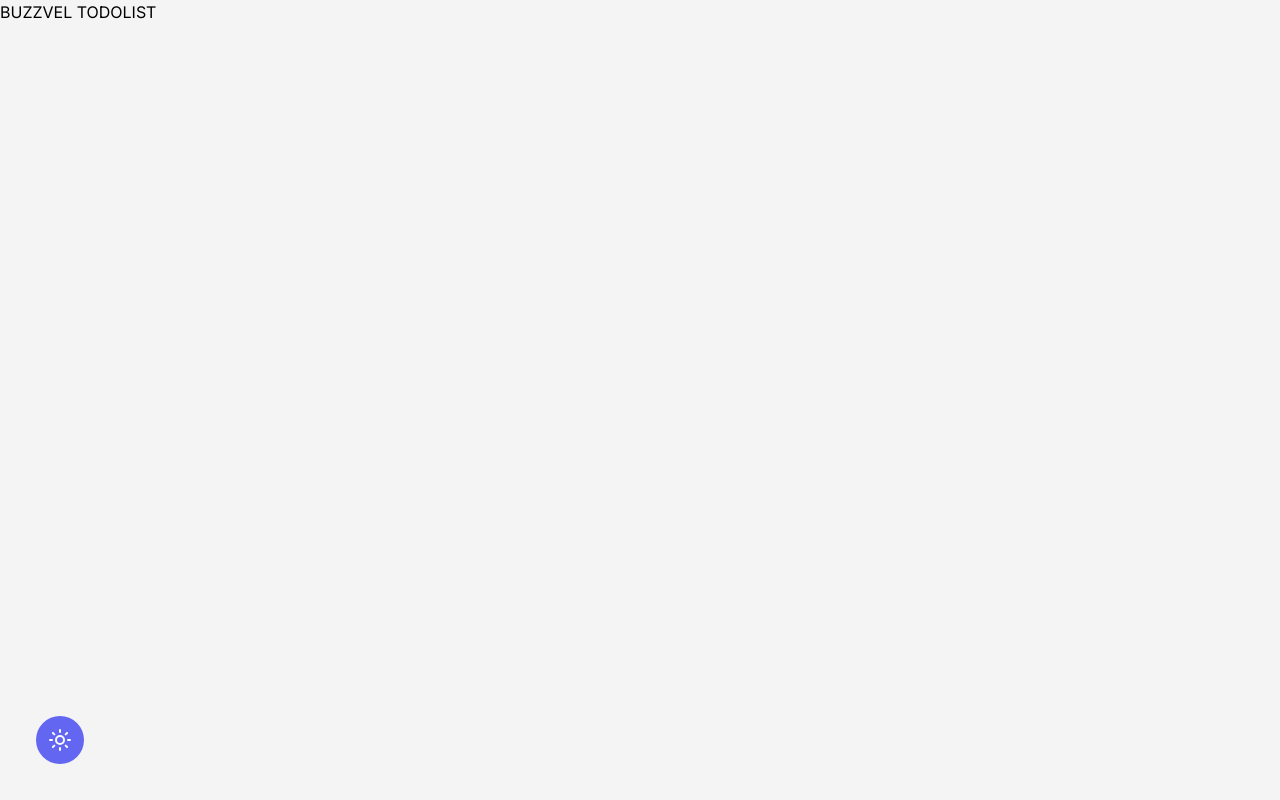
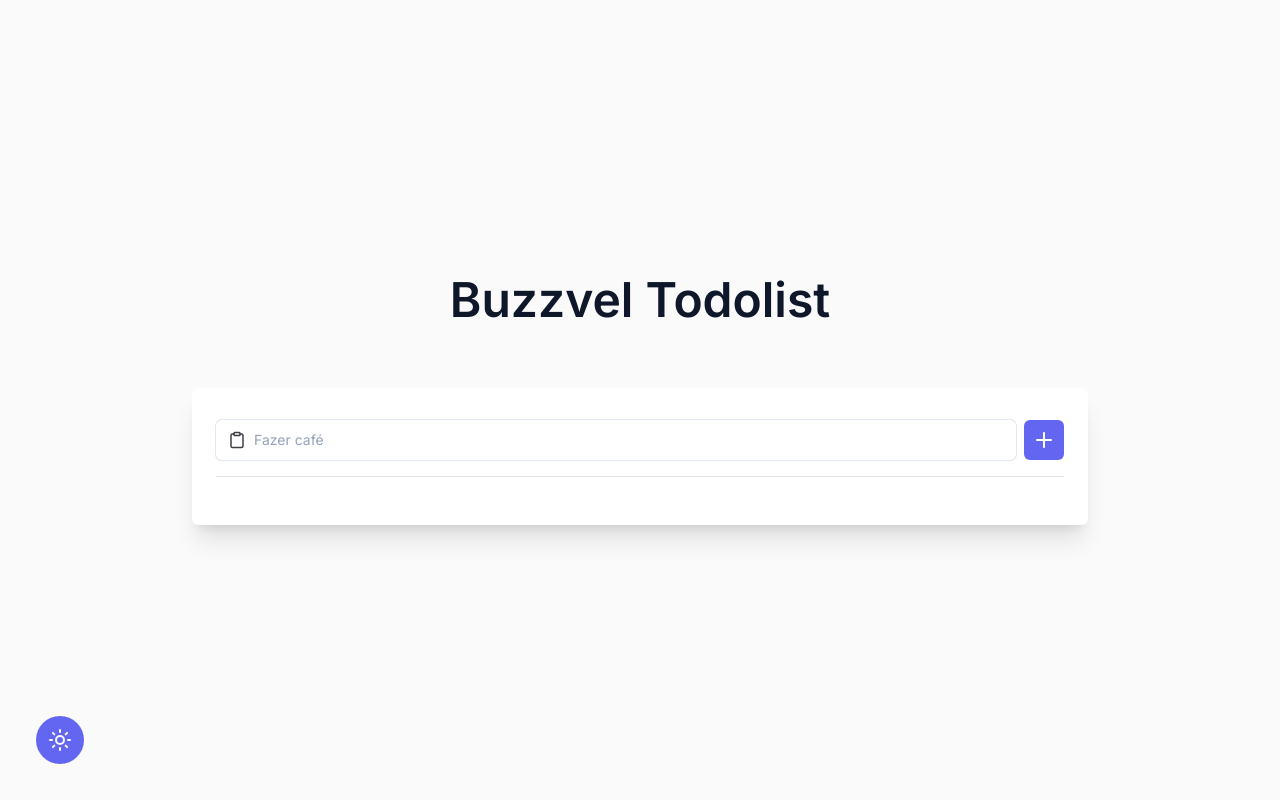
Before and after one commit to joaotuliojt/buzzvel-todolist, a Next.js app: page / in a window 1280 px wide. Built offline with nearby package versions, Linux system fonts and the light colour scheme.

Commit message:
feat: first screen

```diff
--- a/src/app/layout.tsx
+++ b/src/app/layout.tsx
@@ -18,7 +18,7 @@ export default function RootLayout({
   return (
     <html lang="en">
       <body
-        className={`${inter.className} bg-zinc-100 dark:bg-slate-900 transition-all`}
+        className={`${inter.className} bg-zinc-50 dark:bg-slate-900 transition-all`}
       >
         {children}
         <ToggleTheme />
--- a/src/app/page.tsx
+++ b/src/app/page.tsx
@@ -1,3 +1,12 @@
+import { TodoContainer } from "@/components/TodoContainer";
+
 export default function Home() {
-  return <h2>BUZZVEL TODOLIST</h2>;
+  return (
+    <div className="h-screen flex items-center justify-center flex-col">
+      <h2 className="text-center text-5xl text-slate-900 font-semibold mb-16 dark:text-white">
+        Buzzvel Todolist
+      </h2>
+      <TodoContainer />
+    </div>
+  );
 }
--- /dev/null
+++ b/src/components/TodoContainer/index.tsx
@@ -0,0 +1,17 @@
+import { Clipboard, Plus } from "lucide-react";
+import { Input } from "../Input";
+import { Button } from "../Button";
+
+export function TodoContainer() {
+  return (
+    <div className="w-full max-w-4xl bg-white shadow-xl p-6 py-8 rounded-md dark:bg-slate-800">
+      <div className="flex gap-2">
+        <Input leftIcon={Clipboard} placeholder="Fazer café" />
+        <Button variants="icon">
+          <Plus />
+        </Button>
+      </div>
+      <div className="bg-zinc-200 block w-full my-4 h-[1px] dark:bg-slate-700" />
+    </div>
+  );
+}
```
